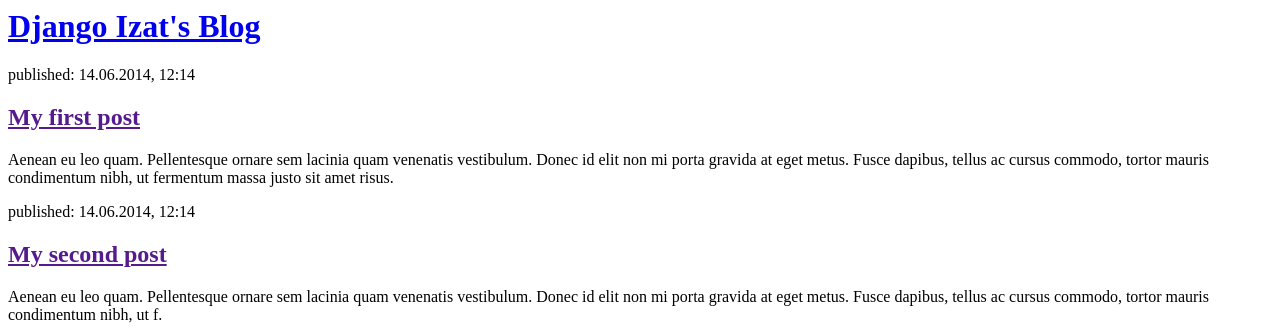
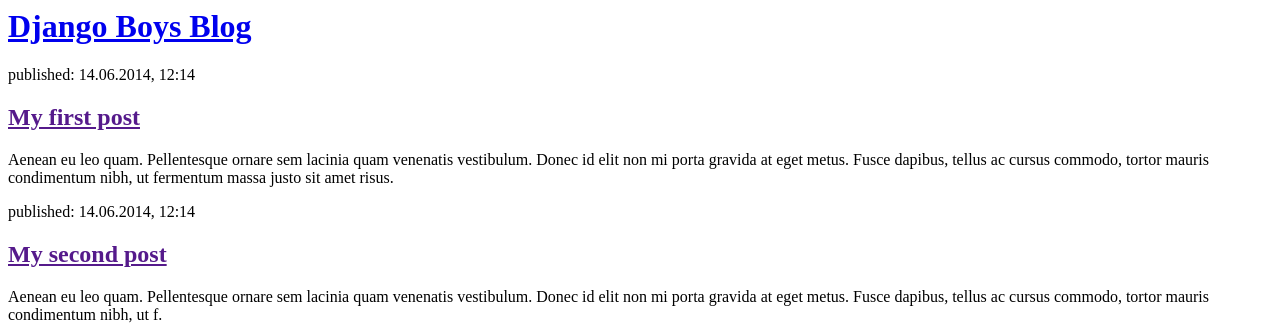
Before and after one commit to turganaliev/blog, a Django app: page / in a window 1280 px wide. Shown: the top 327 px of the page. Run offline with Django 3.2, Linux system fonts and the light colour scheme.

Commit message:
Changed the HTML for the site.

```diff
--- a/blog/templates/blog/post_list.html
+++ b/blog/templates/blog/post_list.html
@@ -4,7 +4,7 @@
     </head>
     <body>
         <div>
-            <h1><a href="/">Django Izat's Blog</a></h1>
+            <h1><a href="/">Django Boys Blog</a></h1>
         </div>
 
         <div>
```
